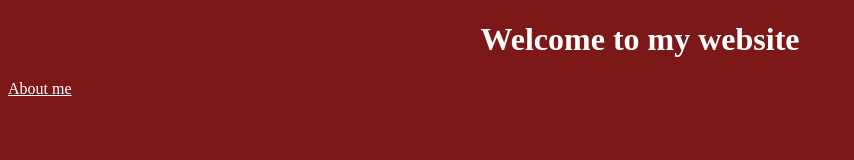
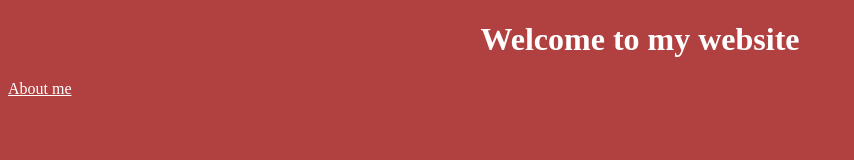
Before and after one commit to tessallen-cmd/multi-page-website-trial, a plain HTML site: page index.html in a window 1280 px wide. Shown: the whole page, without its empty margins (0-854 px from the left). Drawn offline with Linux system fonts and the light colour scheme.

Commit message:
Update styles.css

```diff
--- a/css/styles.css
+++ b/css/styles.css
@@ -1,5 +1,5 @@
 body{
-    background-color:rgb(125, 24, 24);
+    background-color:rgb(177, 64, 64);
 }
 h1{
     text-align: center;
```
